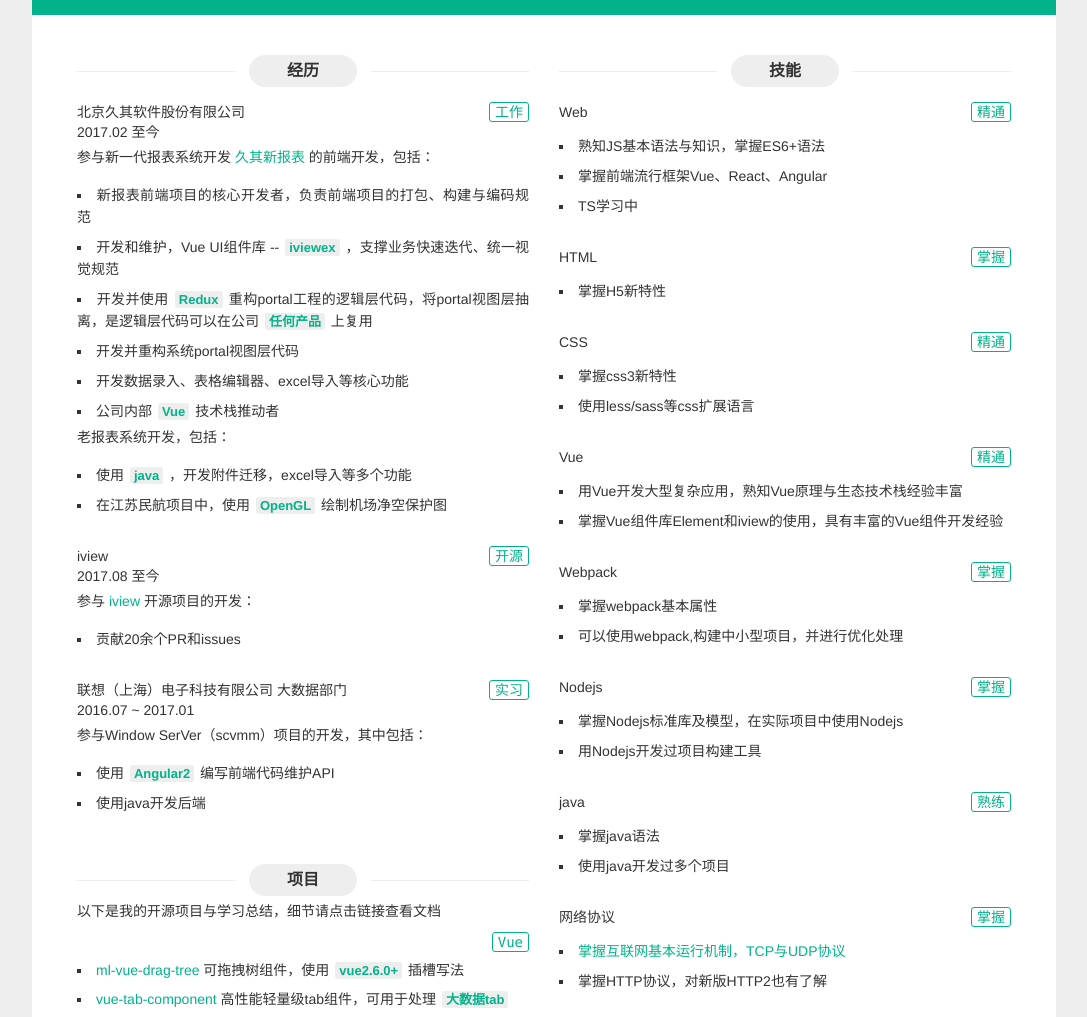
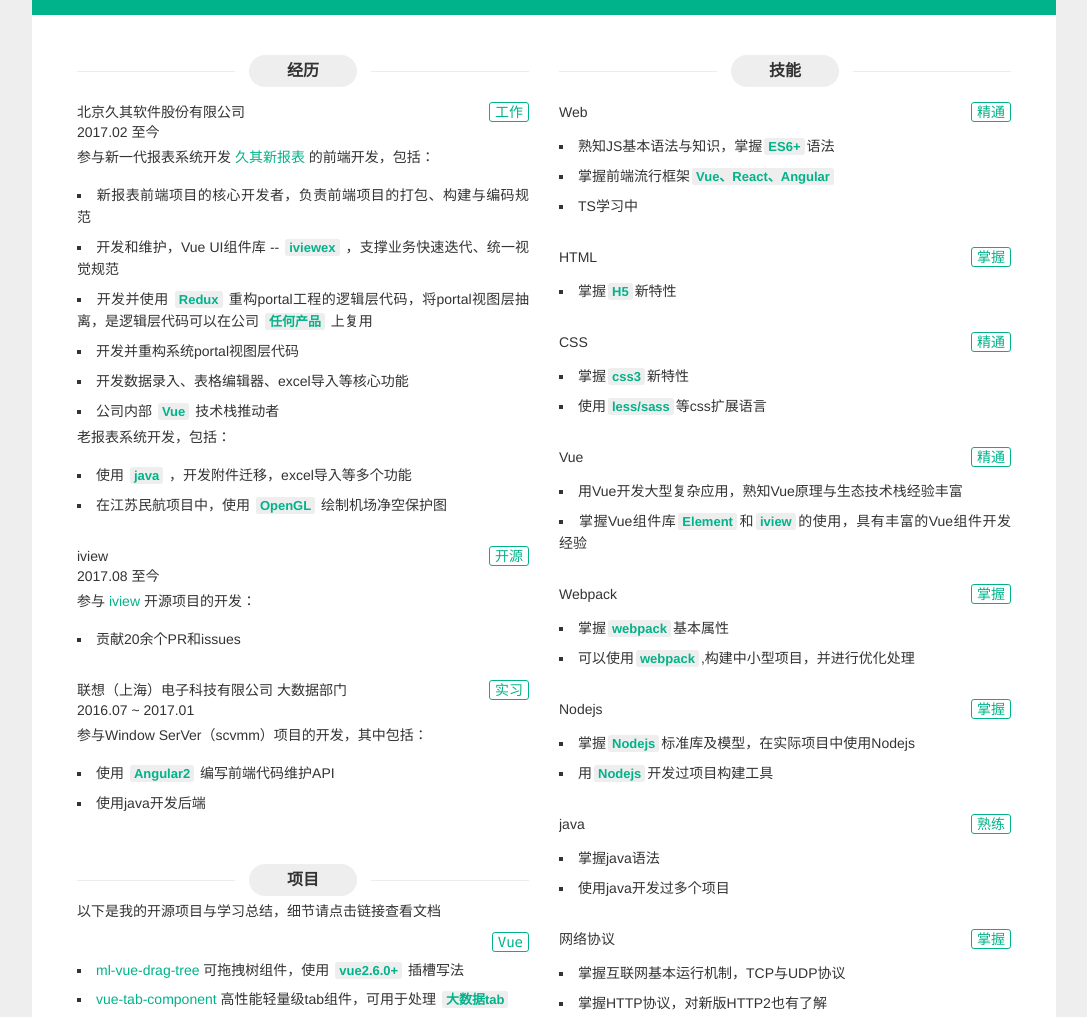
Before and after one commit to tianfuzhou/ml-resume, a website: page src/index.html in a window 1280 px wide. Shown: the part 380-1397 px from the top of the page, without its empty margins (96-1183 px from the left). Drawn offline with Linux system fonts and the light colour scheme; files whose address does not match are found by name.

Commit message:
修改重点

```diff
--- a/package.json
+++ b/package.json
@@ -9,6 +9,7 @@
     "compass-mixins": "^0.12.10",
     "css-loader": "^0.28.5",
     "end-webpack-plugin": "^1.0.0",
+    "base64-inline-loader": "^1.1.1",
     "extract-text-webpack-plugin": "^3.0.0",
     "gh-pages": "^1.0.0",
     "node-sass": "^4.5.3",
@@ -17,7 +18,6 @@
     "style-loader": "^0.18.0",
     "web-webpack-plugin": "^1.9.3",
     "webpack": "^3.5.5",
-    "copy-webpack-plugin": "^4.4.2",
     "webpack-dev-server": "^2.7.1"
   },
   "dependencies": {
--- a/src/index.html
+++ b/src/index.html
@@ -19,7 +19,7 @@
   <header class="content-hd">
     <section class="title">
       <div class="image" style="float:left;">
-        <img src="./src/assets/avatar-ml-ny.jpg" alt="我" style="width: 160px;height: 165px;">
+        <img src="./assets/avatar-ml-ny.jpg" alt="我" style="width: 160px;height: 165px;">
       </div>
       <div class="job">
         <h2>前端工程师</h2>
@@ -294,8 +294,8 @@
             </header>
             <div class="item-bd">
               <ul class="section-content">
-                <li>熟知JS基本语法与知识，掌握ES6+语法</li>
-                <li>掌握前端流行框架Vue、React、Angular</li>
+                <li>熟知JS基本语法与知识，掌握<strong>ES6+</strong>语法</li>
+                <li>掌握前端流行框架<strong>Vue、React、Angular</strong></li>
                 <li>TS学习中</li>
               </ul>
             </div>
@@ -309,7 +309,7 @@
             </header>
             <div class="item-bd">
               <ul class="section-content">
-                <li>掌握H5新特性</li>
+                <li>掌握<strong>H5</strong>新特性</li>
               </ul>
             </div>
           </div>
@@ -322,8 +322,8 @@
             </header>
             <div class="item-bd">
               <ul class="section-content">
-                <li>掌握css3新特性</li>
-                <li>使用less/sass等css扩展语言</li>
+                <li>掌握<strong>css3</strong>新特性</li>
+                <li>使用<strong>less/sass</strong>等css扩展语言</li>
               </ul>
             </div>
           </div>
@@ -337,7 +337,7 @@
             <div class="item-bd">
               <ul class="section-content">
                 <li>用Vue开发大型复杂应用，熟知Vue原理与生态技术栈经验丰富</li>
-                <li>掌握Vue组件库Element和iview的使用，具有丰富的Vue组件开发经验</li>
+                <li>掌握Vue组件库<strong>Element</strong>和<strong>iview</strong>的使用，具有丰富的Vue组件开发经验</li>
               </ul>
             </div>
           </div>
@@ -350,8 +350,8 @@
             </header>
             <div class="item-bd">
               <ul class="section-content">
-                <li>掌握webpack基本属性</li>
-                <li>可以使用webpack,构建中小型项目，并进行优化处理</li>
+                <li>掌握<strong>webpack</strong>基本属性</li>
+                <li>可以使用<strong>webpack</strong>,构建中小型项目，并进行优化处理</li>
               </ul>
             </div>
           </div>
@@ -364,8 +364,8 @@
             </header>
             <div class="item-bd">
               <ul class="section-content">
-                <li>掌握Nodejs标准库及模型，在实际项目中使用Nodejs</li>
-                <li>用Nodejs开发过项目构建工具</li>
+                <li>掌握<strong>Nodejs</strong>标准库及模型，在实际项目中使用Nodejs</li>
+                <li>用<strong>Nodejs</strong>开发过项目构建工具</li>
               </ul>
             </div>
           </div>
@@ -392,9 +392,7 @@
             </header>
             <div class="item-bd">
               <ul class="section-content">
-                <li>
-<a href="https://github.com/gwuhaolin/blog/issues/12">掌握互联网基本运行机制，TCP与UDP协议</a>
-</li>
+                <li>掌握互联网基本运行机制，TCP与UDP协议</li>
                 <li>掌握HTTP协议，对新版HTTP2也有了解</li>
               </ul>
             </div>
--- a/webpack-dist.config.js
+++ b/webpack-dist.config.js
@@ -6,7 +6,6 @@
 const ExtractTextPlugin = require('extract-text-webpack-plugin');
 const EndWebpackPlugin = require('end-webpack-plugin');
 const { WebPlugin } = require('web-webpack-plugin');
-const CopyWebpackPlugin = require('copy-webpack-plugin');
 const ghpages = require('gh-pages');
 
 function publishGhPages() {
@@ -70,9 +69,6 @@
         'NODE_ENV': JSON.stringify('production')
       }
     }),
-    new CopyWebpackPlugin([
-      { from: 'src/assets', to: `${outputPath}/assets` },
-    ]),
     new WebPlugin({
       template: './src/index.html',
       filename: 'index.html',
```
Also changed, not shown: .public/avatar-ml-ny.jpg (added), .public/index.html, .public/main_c6260d5b.css (added), 2 other files.
